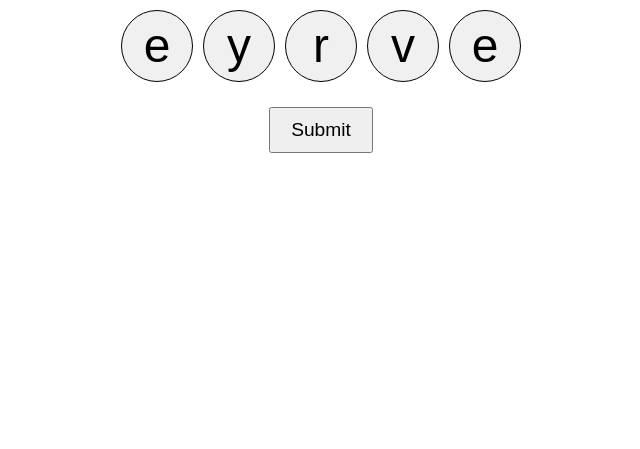
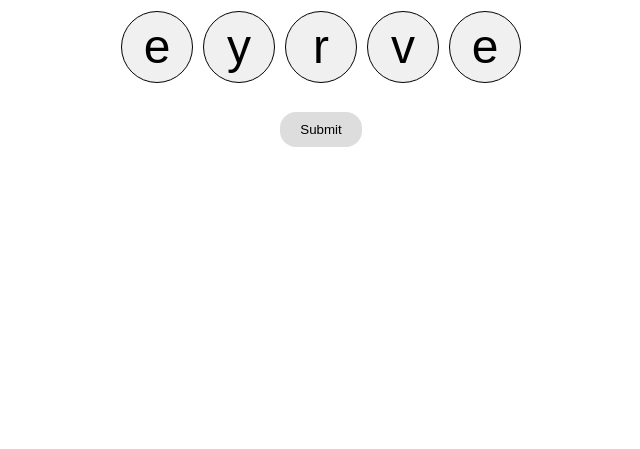
Before and after one commit to raming8080/word_scramble, a plain HTML site: page index.html in a window 1280 px wide. Shown: the part 351-800 px from the top of the page, without its empty margins (319-959 px from the left). Drawn offline with Linux system fonts and the light colour scheme.

Commit message:
style: Enhance UI with hover effects and button styling
- Added hover effect to scrambled letters for improved interactivity.
- Updated submit button to have a pill-like shape with rounded corners.
- Ensured smooth transitions for hover effects on both letters and button.
- Improved overall user interface aesthetics and feedback.

These changes enhance the visual appeal and user experience of the game.

```diff
--- a/index.html
+++ b/index.html
@@ -12,7 +12,7 @@
         <h1>Spelling Word Scramble Game</h1>
         <div id="scrambled-word" class="word"></div>
         <div id="user-input" class="word"></div>
-        <button onclick="checkWord()">Submit</button>
+        <button class="button" onclick="checkWord()">Submit</button>
         <div id="message" class="message"></div>
     </div>
 
--- a/styles.css
+++ b/styles.css
@@ -29,6 +29,11 @@ body {
     border-radius: 50%;
     text-align: center;
     background-color: #f0f0f0;
+    transition: background-color 0.3s;
+}
+
+.letter:hover {
+    background-color: #cce7ff;
 }
 
 .input {
@@ -36,9 +41,21 @@ body {
     font-size: 1.5em;
 }
 
-button {
+.button {
+    background-color: #ddd;
+    border: none;
+    color: black;
     padding: 10px 20px;
-    font-size: 1.2em;
+    text-align: center;
+    text-decoration: none;
+    display: inline-block;
+    margin: 4px 2px;
+    cursor: pointer;
+    border-radius: 16px;
+  }
+
+button:hover {
+    background-color: #0056b3;
 }
 
 .message {
```
Also changed, not shown: 2 other files.
